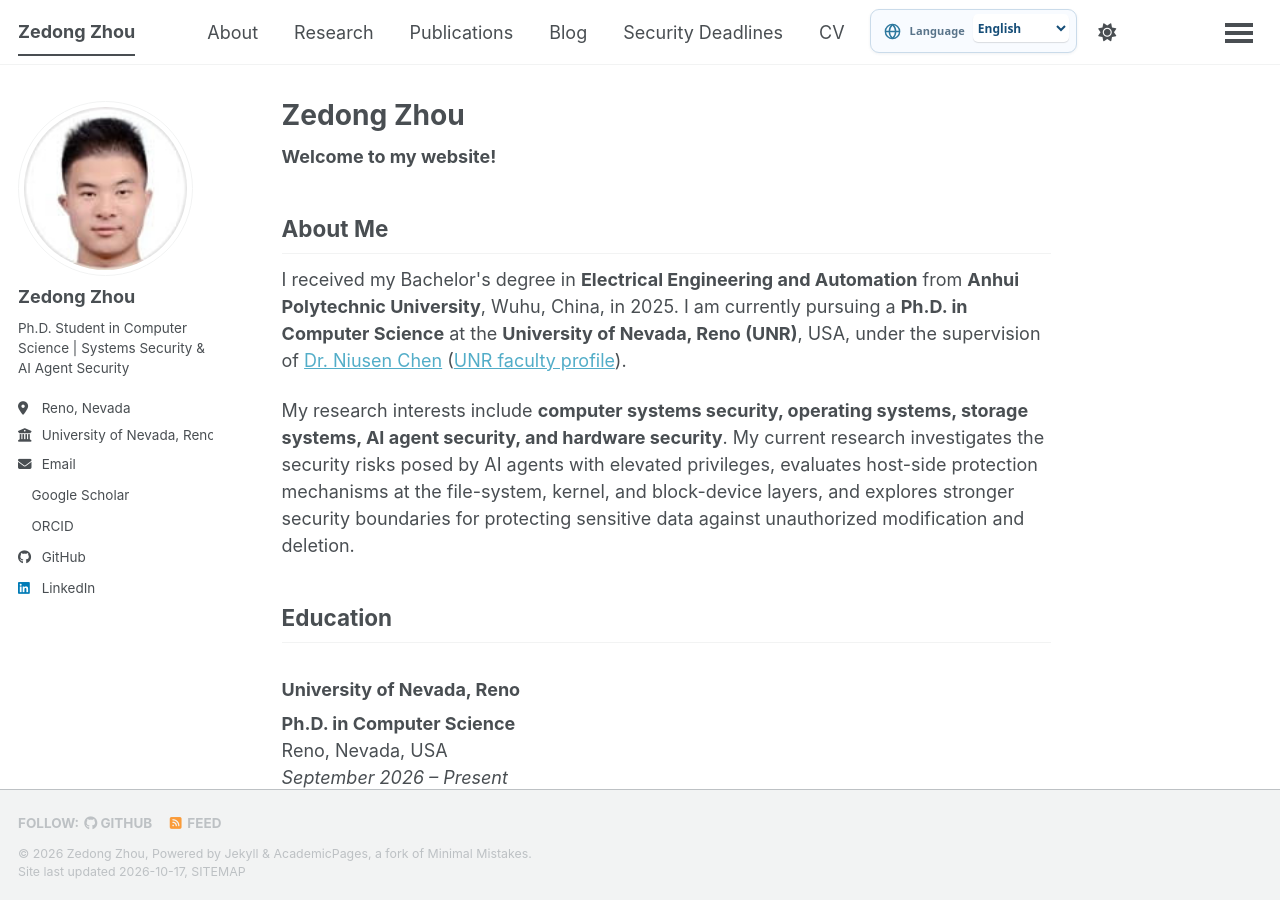
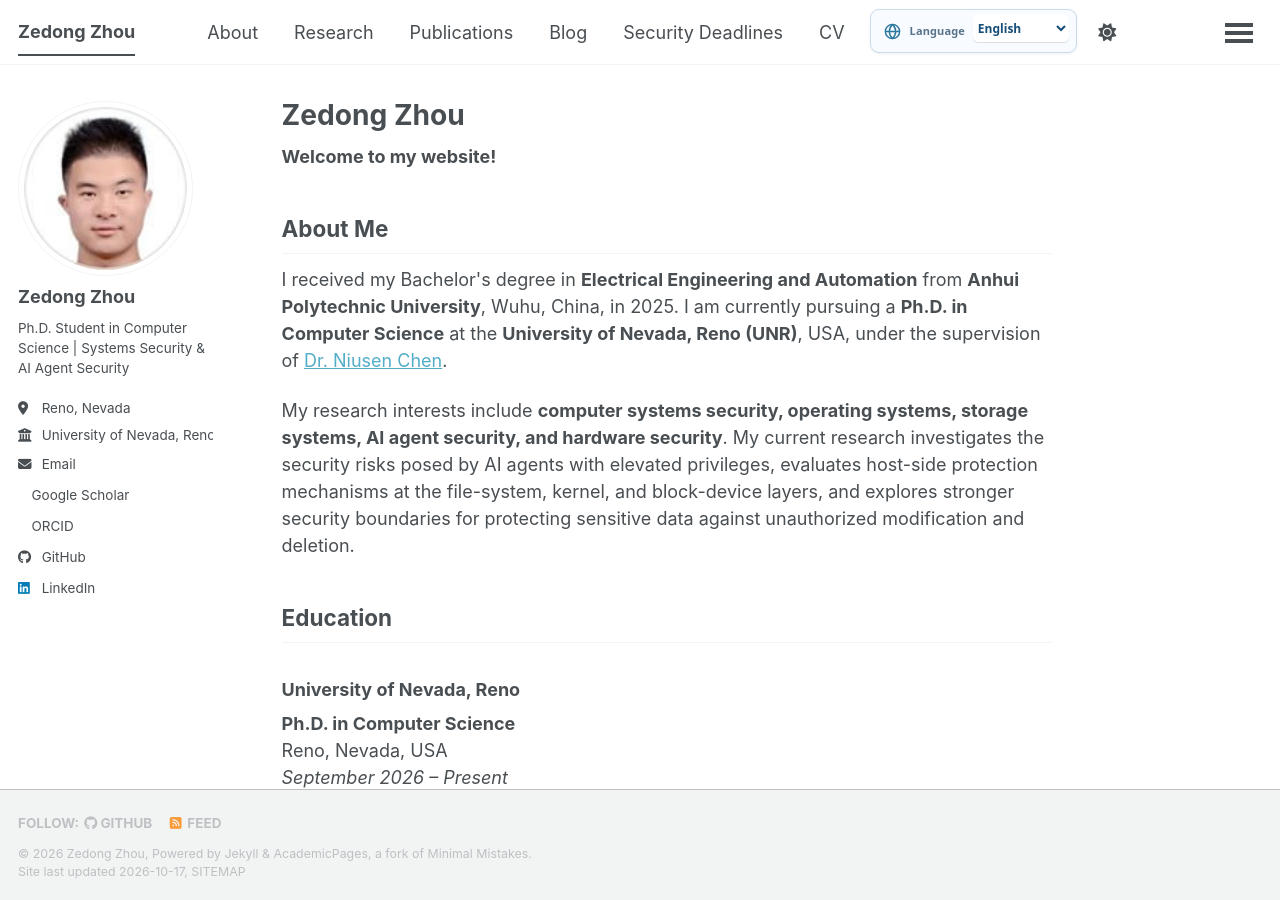
Before and after one commit to 2350082187zhou-ux/2350082187zhou-ux.github.io, a Jekyll site: the page built from _pages/about.md, in a window 1280 px wide and 900 px high. Built offline with Jekyll 4.4.1, drawn with Linux system fonts in a browser that asks for light colours; a style sheet for code colours, icons or effects is not loaded.

Commit message:
Remove unavailable UNR faculty profile link from About Me

```diff
--- a/_pages/about.md
+++ b/_pages/about.md
@@ -11,7 +11,7 @@
 
 <h2 id="about-me" data-home-i18n="aboutTitle">About Me</h2>
 
-<p data-home-i18n="introEducation">I received my Bachelor's degree in <strong>Electrical Engineering and Automation</strong> from <strong>Anhui Polytechnic University</strong>, Wuhu, China, in 2025. I am currently pursuing a <strong>Ph.D. in Computer Science</strong> at the <strong>University of Nevada, Reno (UNR)</strong>, USA, under the supervision of <a href="https://niusenc.github.io/" target="_blank" rel="noopener noreferrer">Dr. Niusen Chen</a> (<a href="https://www.unr.edu/cse/people/niusen-chen" target="_blank" rel="noopener noreferrer">UNR faculty profile</a>).</p>
+<p data-home-i18n="introEducation">I received my Bachelor's degree in <strong>Electrical Engineering and Automation</strong> from <strong>Anhui Polytechnic University</strong>, Wuhu, China, in 2025. I am currently pursuing a <strong>Ph.D. in Computer Science</strong> at the <strong>University of Nevada, Reno (UNR)</strong>, USA, under the supervision of <a href="https://niusenc.github.io/" target="_blank" rel="noopener noreferrer">Dr. Niusen Chen</a>.</p>
 
 <p data-home-i18n="introResearch">My research interests include <strong>computer systems security, operating systems, storage systems, AI agent security, and hardware security</strong>. My current research investigates the security risks posed by AI agents with elevated privileges, evaluates host-side protection mechanisms at the file-system, kernel, and block-device layers, and explores stronger security boundaries for protecting sensitive data against unauthorized modification and deletion.</p>
 
```
